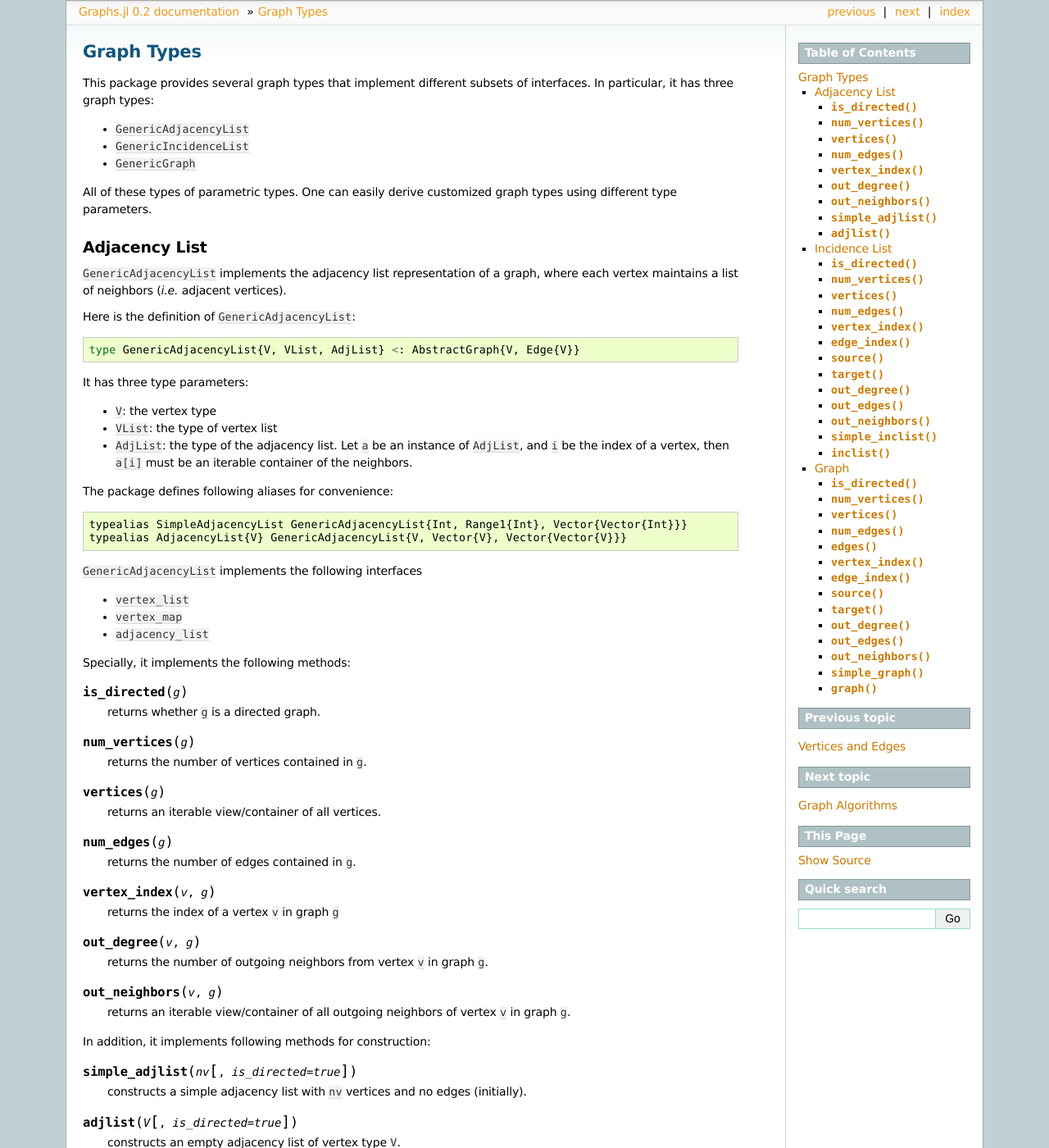
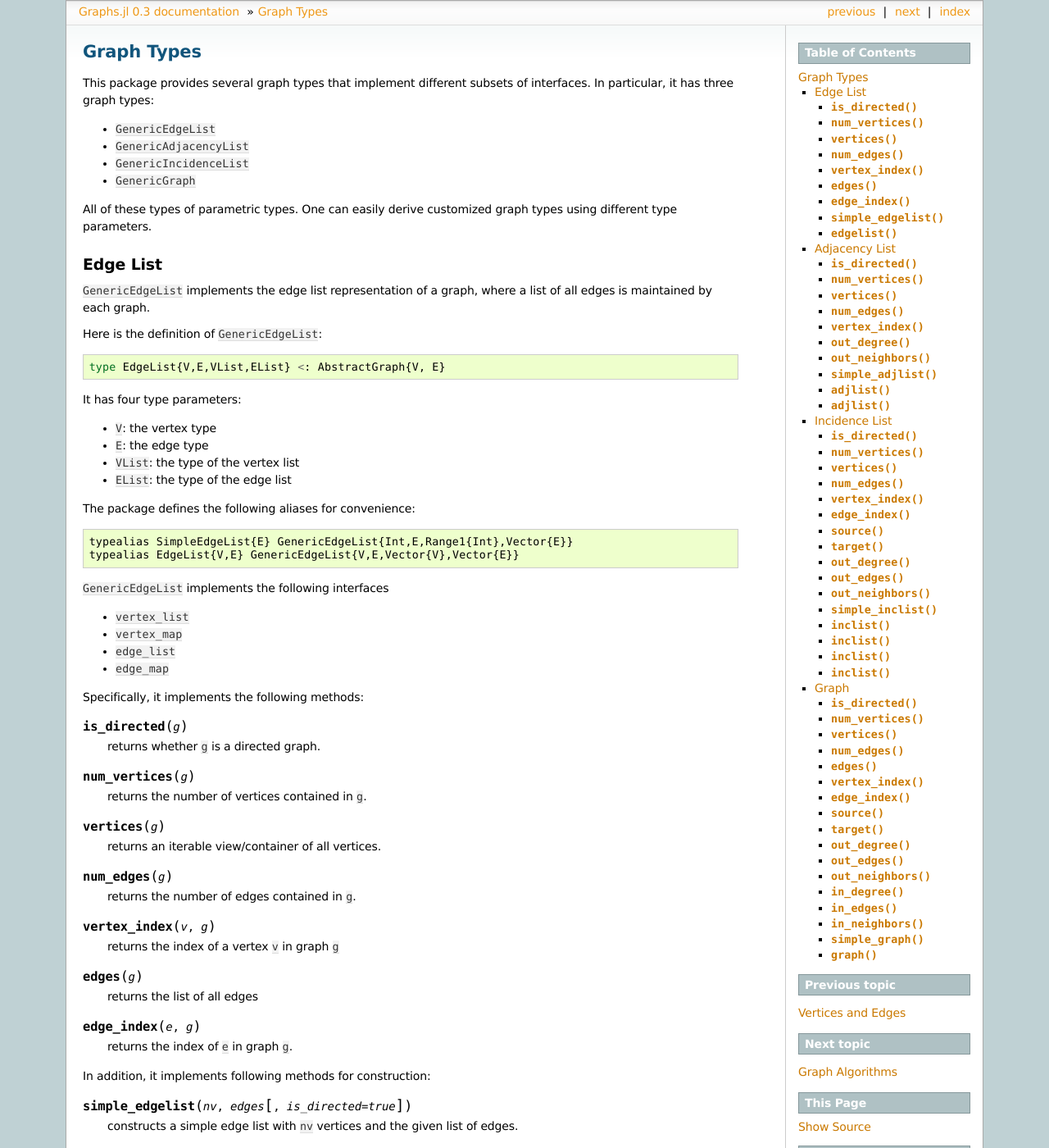
Before and after one commit to JuliaGraphs/Graphs.jl, a Sphinx documentation site: the page built from doc/source/graphs.rst, in a window 1280 px wide and 1400 px high. Shown: the whole window at 82% size. Built offline with Sphinx 7.4.7, drawn with Linux system fonts in a browser that asks for light colours; formulas are drawn with MathJax 3; some of the changed text lies outside the part shown.

Commit message:
updated doc for v0.3

```diff
--- a/doc/source/conf.py
+++ b/doc/source/conf.py
@@ -41,16 +41,16 @@ master_doc = 'index'
 
 # General information about the project.
 project = u'Graphs.jl'
-copyright = u'2013, Dahua Lin'
+copyright = u'2013, Dahua Lin and contributors to the package.'
 
 # The version info for the project you're documenting, acts as replacement for
 # |version| and |release|, also used in various other places throughout the
 # built documents.
 #
 # The short X.Y version.
-version = '0.2'
+version = '0.3'
 # The full version, including alpha/beta/rc tags.
-release = '0.2'
+release = '0.3'
 
 # The language for content autogenerated by Sphinx. Refer to documentation
 # for a list of supported languages.
--- a/doc/source/graphs.rst
+++ b/doc/source/graphs.rst
@@ -4,11 +4,87 @@ Graph Types
 This package provides several graph types that implement different subsets of interfaces.
 In particular, it has three graph types:
 
+* ``GenericEdgeList``
 * ``GenericAdjacencyList``
 * ``GenericIncidenceList``
 * ``GenericGraph``
 
 All of these types of parametric types. One can easily derive customized graph types using different type parameters.
+
+Edge List
+-----------
+
+``GenericEdgeList`` implements the edge list representation of a graph, where a list of all edges is maintained by each graph.
+
+Here is the definition of ``GenericEdgeList``:
+
+.. code-block:: python
+
+    type EdgeList{V,E,VList,EList} <: AbstractGraph{V, E}
+
+It has four type parameters:
+
+* ``V``:  the vertex type
+* ``E``:  the edge type
+* ``VList``: the type of the vertex list
+* ``EList``: the type of the edge list
+
+The package defines the following aliases for convenience:
+
+.. code-block:: python
+
+    typealias SimpleEdgeList{E} GenericEdgeList{Int,E,Range1{Int},Vector{E}}
+    typealias EdgeList{V,E} GenericEdgeList{V,E,Vector{V},Vector{E}}
+
+``GenericEdgeList`` implements the following interfaces
+
+* ``vertex_list``
+* ``vertex_map``
+* ``edge_list``
+* ``edge_map``
+
+Specifically, it implements the following methods:
+
+.. py:function:: is_directed(g)
+
+    returns whether ``g`` is a directed graph.
+
+.. py:function:: num_vertices(g)
+
+    returns the number of vertices contained in ``g``.
+
+.. py:function:: vertices(g)
+
+    returns an iterable view/container of all vertices.
+
+.. py:function:: num_edges(g)
+
+    returns the number of edges contained in ``g``.
+
+.. py:function:: vertex_index(v, g)
+
+    returns the index of a vertex ``v`` in graph ``g``
+
+.. py:function:: edges(g)
+
+    returns the list of all edges
+
+.. py:function:: edge_index(e, g)
+
+    returns the index of ``e`` in graph ``g``.
+
+
+In addition, it implements following methods for construction:
+
+.. py:function:: simple_edgelist(nv, edges[, is_directed=true])
+
+    constructs a simple edge list with ``nv`` vertices and the given list of edges.
+
+.. py:function:: edgelist(vs, edges[, is_directed=true])
+
+    constructs an edge list given lists of vertices and edges.
+
+
 
 Adjacency List
 ---------------
@@ -40,7 +116,7 @@ The package defines following aliases for convenience:
 * ``vertex_map``
 * ``adjacency_list``
 
-Specially, it implements the following methods:
+Specifically, it implements the following methods:
 
 .. py:function:: is_directed(g)
 
@@ -80,13 +156,16 @@ In addition, it implements following methods for construction:
 
     constructs an empty adjacency list of vertex type ``V``.
 
+.. py:function:: adjlist(vs[, is_directed=true])
+
+    constructs an adjacency list with a vector of vertices given by ``vs``.
+
 .. py:function:: add_vertex!(g, v)
 
     adds a vertex ``v``. This function applies only to graph of type ``AdjacencyList``.
     It returns the added vertex.
 
     If the vertex type is ``KeyVertex{K}``, then the second argument here can be the key value, and the function will constructs a vertex and assigns an index.
-
 
 .. py:function:: add_edge!(g, u, v)
 
@@ -185,28 +264,39 @@ In addition, it implements following methods for construction:
 
     constructs an empty incidence list of vertex type ``V``. The edge type is ``Edge{V}``.
 
-.. py:function:: add_vertex!(g, v)
+.. py:function:: inclist(vs[, is_directed=true])
 
-    adds a vertex ``v``. This function applies only to graph of type ``AdjacencyList``.
-    It returns the added vertex.
+    constructs an incidence list with a list of vertices ``vs``. The edge type is ``Edge{V}``.
 
-    If the vertex type is ``KeyVertex{K}``, then the second argument here can be the key value, and the function will constructs a vertex and assigns an index.
+.. py:function:: inclist(V, E[, is_directed=true])
 
+    constructs an empty incidence list of vertex type ``V``. The edge type is ``E``.
+
+.. py:function:: inclist(vs, E[, is_directed=true])
+
+    constructs an incidence list with a list of vertices ``vs``. The edge type is ``E``.
+
+.. py:function:: add_vertex!(g, x)
+
+    adds a vertex. Here, ``x`` can be of a vertex type, or can be made into a vertex using ``make_vertex(g, x)``.
+
+.. py:function:: add_edge!(g, e)
+
+    adds an edge ``e`` to the graph.
 
 .. py:function:: add_edge!(g, u, v)
 
-    adds an edge between u and v, such that ``v`` becomes an outgoing neighbor of ``u``. If ``g`` is undirected, then ``u`` is also added to the neighbor list of ``v``.
-    It returns the added edge.
+    adds an edge between ``u`` and ``v``. This applies when ``make_edge(g, u, v)`` is defined for the input types.
 
 
 Graph
 ------
 
-``GenericGraph`` provides a complete interface by integrating edge list, adjacency list, and incidence list into one type. The definition is given by
+``GenericGraph`` provides a complete interface by integrating edge list, bidirectional adjacency list, and bidirectional incidence list into one type. The definition is given by
 
 .. code-block:: python
 
-    type GenericGraph{V,E,VList,EList,AdjList,IncList} <: AbstractGraph{V,E}
+    type GenericGraph{V,E,VList,EList,IncList} <: AbstractGraph{V,E}
 
 It has six type parameters:
 
@@ -214,20 +304,20 @@ It has six type parameters:
 * ``E``: the edge type
 * ``VList``: the type of vertex list
 * ``EList``: the type of edge list
-* ``AdjList``: the type of adjacency list
 * ``IncList``: the type of incidence list
 
 It also defines ``SimpleGraph`` as follows
 
 .. code-block:: python
 
-    typealias SimpleGraph GenericGraph{
-        Int,            # V
-        IEdge,          # E
-        Range1{Int},    # VList
-        Vector{IEdge},  # EList
-        Vector{Vector{Int}},    # AdjList
-        Vector{Vector{IEdge}}}  # IncList
+    typealias SimpleGraph GenericGraph{Int,IEdge,Range1{Int},Vector{IEdge},Vector{Vector{IEdge}}}
+
+and a more full-fledged type ``Graph`` as follows
+
+.. code-block:: python
+
+    typealias Graph{V,E} GenericGraph{V,E,Vector{V},Vector{E},Vector{Vector{E}}}
+
 
 ``GenericGraph`` implements the following interfaces:
 
@@ -237,6 +327,8 @@ It also defines ``SimpleGraph`` as follows
 * ``edge_map``
 * ``adjacency_list``
 * ``incidence_list``
+* ``bidirectional_adjacency_list``
+* ``bidirectional_incidence_list``
 
 Specifically, it implements the following methods:
 
@@ -288,24 +380,38 @@ Specifically, it implements the following methods:
 
     returns an iterable view/container of all outgoing neighbors of vertex ``v`` in graph ``g``.
 
+.. py:function:: in_degree(v, g)
+
+    returns the number of incoming neighbors to vertex ``v`` in graph ``g``.
+
+.. py:function:: in_edges(v, g)
+
+    returns the number of incoming edges to vertex ``v`` in graph ``g``.
+
+.. py:function:: in_neighbors(v, g)
+
+    returns an iterable view/container of all incoming neighbors to vertex ``v`` in graph ``g``.
+
+
 In addition, it also implements the following methods for construction:
 
 .. py:function:: simple_graph(nv[, is_directed=true])
 
     constructs an instance of ``SimpleGraph`` with ``nv`` vertices and no edges (initially).
 
-.. py:function:: graph(V, E[, is_directed=true])
+.. py:function:: graph(vertices, edges[, is_directed=true])
 
-    constructs an empty graph of vertex type ``V`` and edge type ``E``. The vertex list, edge list, adjacency list, and incidence list are respectively of types: ``Vector{V}``, ``Vector{E}``, ``Vector{Vector{V}}``, and ``Vector{Vector{E}}``.
+    constructs an instance of ``Graph`` with given vertices and edges.
 
-.. py:function:: add_vertex!(g, v)
 
-    adds a vertex ``v``. ``v`` can also be a key value if ``V`` is ``KeyVertex``, or a label string if ``V`` is ``ExVertex``.
+.. py:function:: add_vertex!(g, x)
+
+    adds a vertex. Here, ``x`` can be of a vertex type, or can be made into a vertex using ``make_vertex(g, x)``.
 
 .. py:function:: add_edge!(g, e)
 
-    adds an edge ``e``.
+    adds an edge ``e`` to the graph.
 
 .. py:function:: add_edge!(g, u, v)
 
-    adds an edge between ``u`` and ``v``. This applies only when ``E`` is either ``Edge`` or ``ExEdge``.
+    adds an edge between ``u`` and ``v``. This applies when ``make_edge(g, u, v)`` is defined for the input types.
```
Also changed, not shown: other parts of doc/source/graphs.rst (+1 -1 lines), doc/source/matrix.rst (+1 -22 lines).
